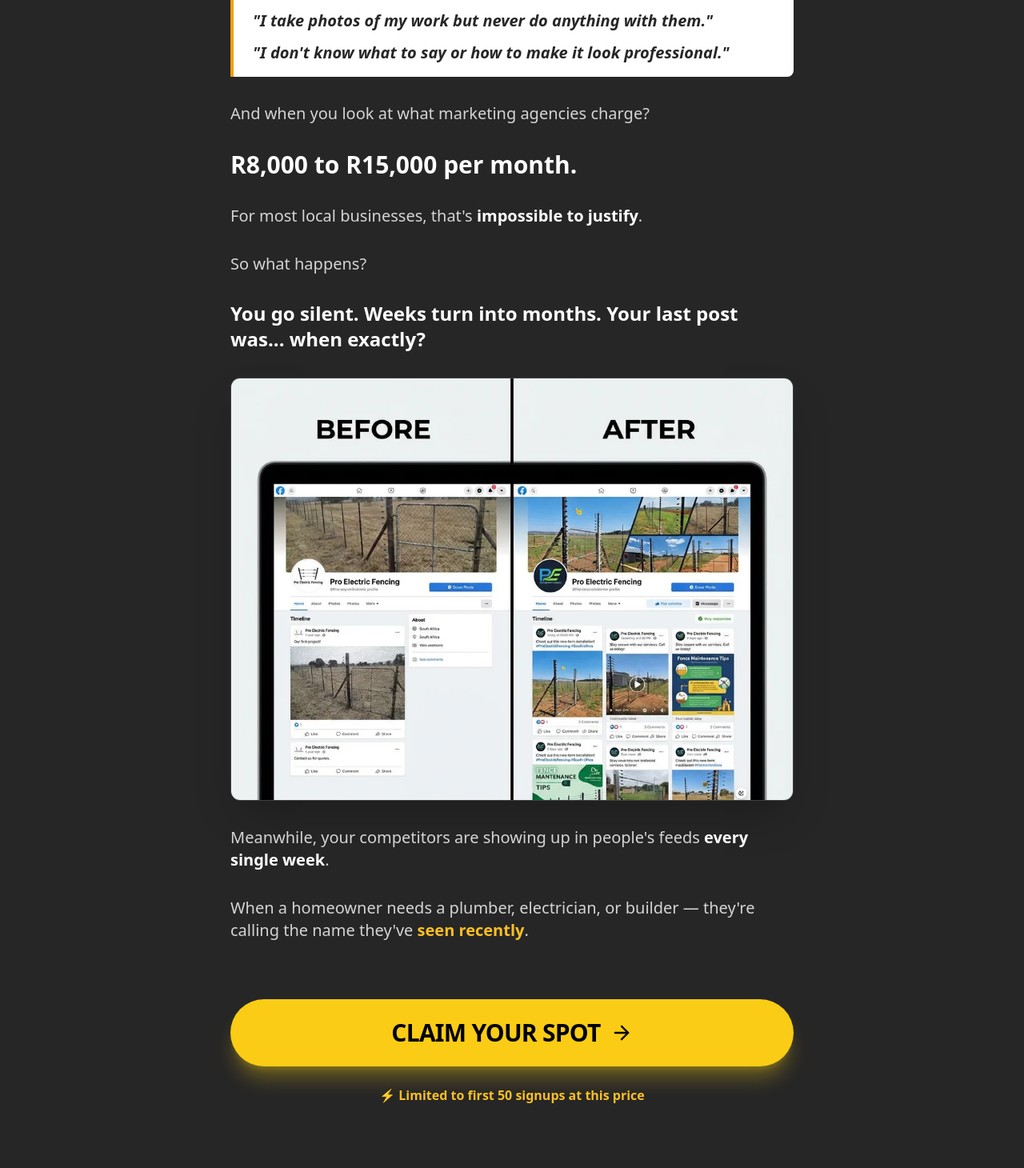
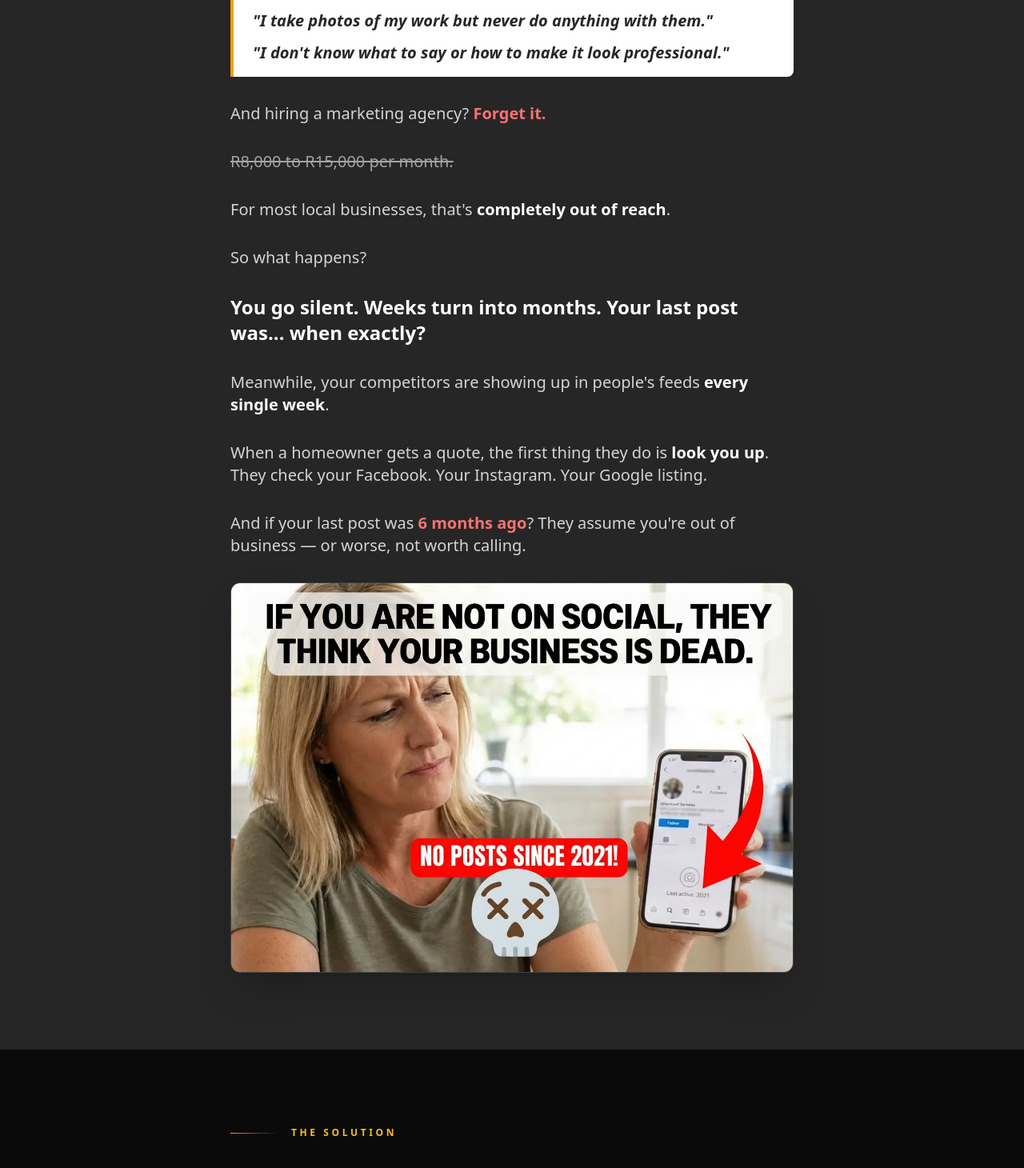
Before and after one commit to localbizonline/localprosstudio, a React (Vite) app: page /social-posting-v2 in a window 1280 px wide. Shown: the part 1880-3340 px from the top of the page at 80% size. Built offline with nearby package versions, Linux system fonts and the light colour scheme.

Commit message:
Add new image and update text in SocialPostingPageV2 for improved messaging and clarity

```diff
--- a/src/components/SocialPostingPageV2.tsx
+++ b/src/components/SocialPostingPageV2.tsx
@@ -25,6 +25,7 @@ import oneUploadEverywhereContractors from '../assets/images/social-posting/one
 import socialInstagramTruck from '../assets/images/social-instagram-truck.jpg';
 import happyContractorInstagram from '../assets/images/social-posting/happy contractor with instagram mockup copy.jpg';
 import happyContractorLandscape from '../assets/images/social-posting/happy contractor with social posting landscape ratio.webp';
+import deadBusinessNoSocials from '../assets/images/social-posting/dead business if no socials since 2021.jpg';
 
 // Reusable CTA Button with Scarcity
 const CTAWithRating = () => (
@@ -149,15 +150,15 @@ const SocialPostingPageV2 = () => {
           </div>
 
           <p className="text-lg md:text-xl text-neutral-300">
-            And when you look at what marketing agencies charge?
+            And hiring a marketing agency? <span className="text-red-400 font-bold">Forget it.</span>
           </p>
 
-          <p className="text-2xl md:text-3xl font-black text-white">
+          <p className="text-lg md:text-xl text-neutral-400 line-through">
             R8,000 to R15,000 per month.
           </p>
 
           <p className="text-lg md:text-xl text-neutral-300">
-            For most local businesses, that's <strong className="text-white">impossible to justify</strong>.
+            For most local businesses, that's <strong className="text-white">completely out of reach</strong>.
           </p>
 
           <p className="text-lg md:text-xl text-neutral-300">
@@ -168,24 +169,26 @@ const SocialPostingPageV2 = () => {
             You go silent. Weeks turn into months. Your last post was... when exactly?
           </p>
 
-          {/* Image: Before/After Social Media */}
-          <div className="rounded-xl overflow-hidden shadow-2xl border border-neutral-700">
-            <img
-              src={facebookBeforeAfterFencing}
-              alt="Before and after comparison of a Facebook business page - showing transformation from dormant to active with consistent posts"
-              className="w-full aspect-[4/3] object-cover object-top"
-            />
-          </div>
-
           <p className="text-lg md:text-xl text-neutral-300">
             Meanwhile, your competitors are showing up in people's feeds <strong className="text-white">every single week</strong>.
           </p>
 
           <p className="text-lg md:text-xl text-neutral-300">
-            When a homeowner needs a plumber, electrician, or builder — they're calling the name they've <strong className="text-amber-400">seen recently</strong>.
+            When a homeowner gets a quote, the first thing they do is <strong className="text-white">look you up</strong>. They check your Facebook. Your Instagram. Your Google listing.
           </p>
-          {/* CTA with Rating */}
-          <CTAWithRating />
+
+          <p className="text-lg md:text-xl text-neutral-300">
+            And if your last post was <strong className="text-red-400">6 months ago</strong>? They assume you're out of business — or worse, not worth calling.
+          </p>
+
+          {/* Image: Dead business with no socials */}
+          <div className="rounded-xl overflow-hidden shadow-2xl border border-neutral-700">
+            <img
+              src={deadBusinessNoSocials}
+              alt="Business appears dead when social media hasn't been updated since 2021"
+              className="w-full"
+            />
+          </div>
         </div>
       </section>
 
```
Also changed, not shown: src/assets/images/social-posting/confused home owner no social posts.jpg (added), src/assets/images/social-posting/dead business if no socials since 2021.jpg (added).
